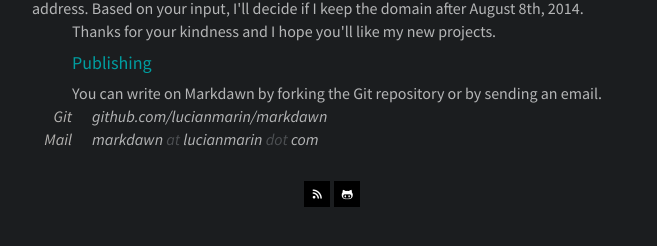
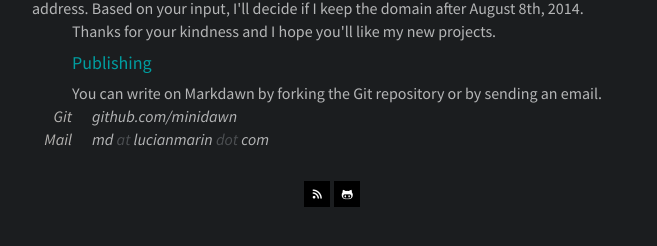
Before and after one commit to minidawn/minidawn.github.io, a Jekyll site: the page built from about.html, in a window 1280 px wide. Shown: the part 354-600 px from the top of the page, without its empty margins (308-965 px from the left). Built offline with Jekyll 4.4.1, drawn with Linux system fonts in a browser that asks for light colours; Markdown is read by kramdown in place of the engine named in the settings.

Commit message:
Update about.html

```diff
--- a/about.html
+++ b/about.html
@@ -8,7 +8,7 @@ style:      dark
 ---
 
 <div class="post">
-    <p>Markdawn is now open-source publication powered by <a href="https://github.com/lucianmarin/markdawn/">GitHub Pages</a> and Jekyll using <a href="http://lucianmarin.com/spaceman/">Spaceman</a> theme. All your old content on the previous writing platform have been saved in the Git repository. You can find all the articles there.</p>
+    <p>Markdawn is now open-source publication powered by <a href="https://github.com/minidawn/">GitHub Pages</a> and Jekyll using <a href="http://lucianmarin.com/spaceman/">Spaceman</a> theme. All your old content on the previous writing platform have been saved in the Git repository. You can find all the articles there.</p>
     <blockquote>
         <p>"Nothing is lost, nothing is created, everything is transformed." &mdash;Antoine Lavoisier</p>
         <p>"Nothing arises nor perishes, but already things are combined and then separate again. " &mdash;Anaxagoras of Clazomenae (~500 BC)</p>
@@ -19,10 +19,10 @@ style:      dark
     <p>You can write on Markdawn by forking the Git repository or by sending an email.</p>
     <p class="info">
         <strong>Git</strong>
-        github.com/lucianmarin/markdawn
+        github.com/minidawn
     </p>
     <p class="info">
         <strong>Mail</strong>
-        <span class="name">markdawn</span><span class="domain">lucianmarin</span>com
+        <span class="name">md</span><span class="domain">lucianmarin</span>com
     </p>
 </div>
```
